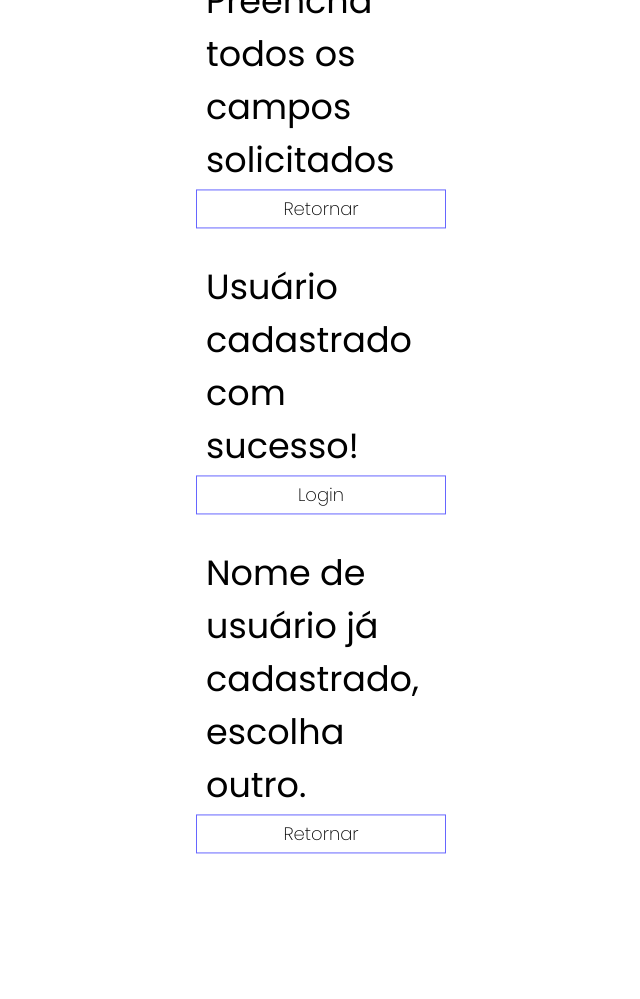
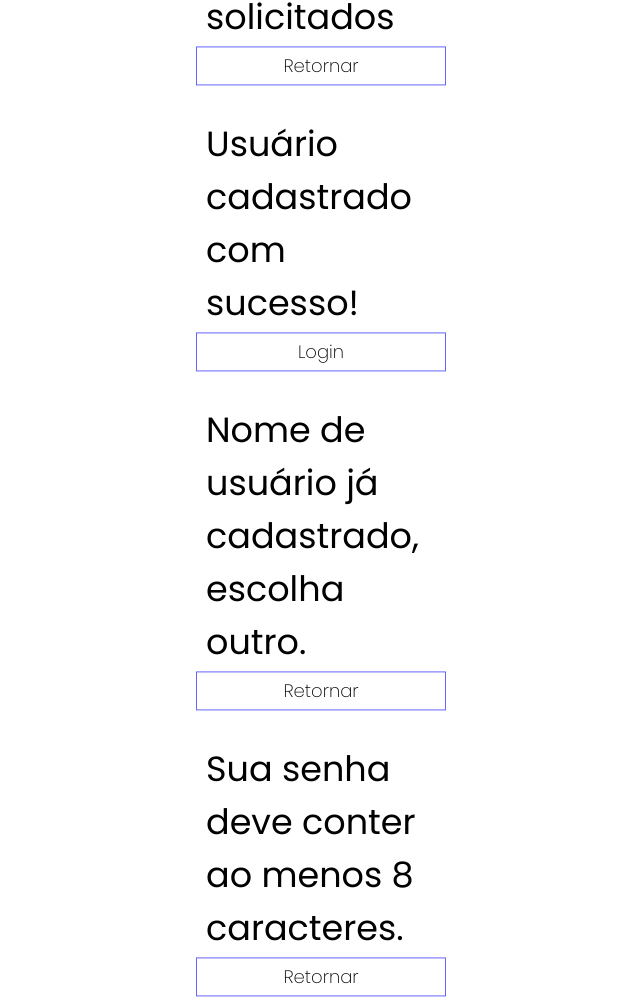
Before and after one commit to e1ghts1x/p2web-3semestre, a PHP site: page /cadastro.php in a window 1280 px wide. Shown: the whole page, without its empty margins (319-959 px from the left). Before the commit the page ends 854 px from the top, so only its background shows below. Run offline with PHP 8.4, Linux system fonts and the light colour scheme; the visitor is signed in with stand-in values (Sample User, id 1).

Commit message:
Last Dance

```diff
--- a/cadastro.php
+++ b/cadastro.php
@@ -6,6 +6,8 @@
 
     if(empty($_POST["user"]) || empty($_POST["nome"]) || empty($_POST["password"])){
         $_SESSION['incompleto'] = true;
+    }elseif(strlen($_POST["password"])<8){
+        $_SESSION['senha_fraca'] = true;
     }
     else{
         $usuario = $_POST['user'];
@@ -80,6 +82,15 @@
                     endif;
                     unset($_SESSION['usuario_existente']);
                 ?>
+                <?php
+                    if (isset($_SESSION['senha_fraca'])) :
+                ?>
+                <h2>Sua senha deve conter ao menos 8 caracteres.</h2>
+                <button class="btn-default" onclick="window.location='cadastro.html';">Retornar</button>
+                <?php
+                    endif;
+                    unset($_SESSION['senha_fraca']);
+                ?>
             </div>
         </div>
     </body>
```
